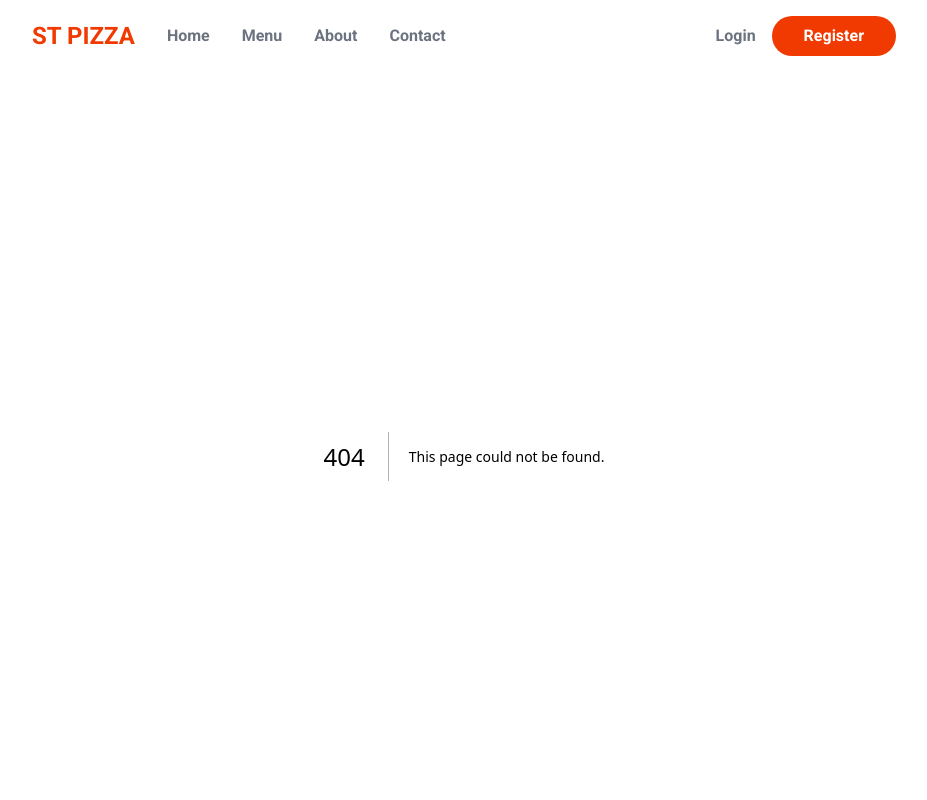
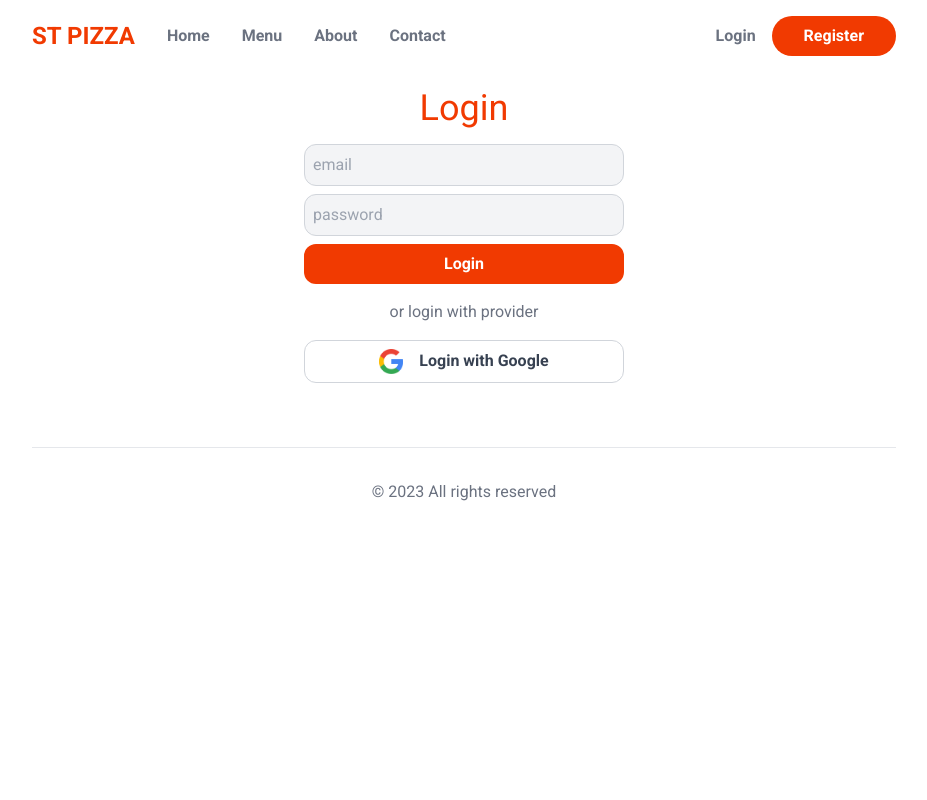
Before and after one commit to FelipeMDantas/FoodOrdering, a Next.js app: page /login in a window 1280 px wide. Before the commit this address had no page. Shown: the top 800 px of the page, without its empty margins (176-1103 px from the left). Built offline with nearby package versions, Linux system fonts and the light colour scheme; no server answers.

Commit message:
Regular and Google authentication established.

```diff
--- /dev/null
+++ b/src/app/api/auth/[...nextauth]/route.js
@@ -0,0 +1,41 @@
+import mongoose from "mongoose";
+import NextAuth from "next-auth";
+import CredentialsProvider from "next-auth/providers/credentials";
+import { User } from "@/models/User";
+import bcrypt from "bcrypt";
+import GoogleProvider from "next-auth/providers/google";
+
+const handler = NextAuth({
+  secret: process.env.SECRET,
+  providers: [
+    GoogleProvider({
+      clientId: process.env.GOOGLE_CLIENT_ID,
+      clientSecret: process.env.GOOGLE_CLIENT_SECRET,
+    }),
+    CredentialsProvider({
+      name: "Credentials",
+      id: "credentials",
+      credentials: {
+        username: {
+          label: "Email",
+          type: "email",
+          placeholder: "test@example.com",
+        },
+        password: { label: "Password", type: "password" },
+      },
+      async authorize(credentials, req) {
+        const { email, password } = credentials;
+
+        mongoose.connect(process.env.MONGO_URL);
+        const user = await User.findOne({ email });
+        const passwordOk = user && bcrypt.compareSync(password, user.password);
+
+        if (passwordOk) return user;
+
+        return null;
+      },
+    }),
+  ],
+});
+
+export { handler as GET, handler as POST };
--- a/src/app/api/auth/[...nextauth]/route.ts
+++ /dev/null
@@ -1,41 +0,0 @@
-import NextAuth from "next-auth";
-import CredentialsProvider from "next-auth/providers/credentials";
-
-const handler = NextAuth({
-  providers: [
-    CredentialsProvider({
-      name: "Credentials",
-      credentials: {
-        username: {
-          label: "Email",
-          type: "email",
-          placeholder: "test@example.com",
-        },
-        password: { label: "Password", type: "password" },
-      },
-      async authorize(credentials, req) {
-        // You need to provide your own logic here that takes the credentials
-        // submitted and returns either a object representing a user or value
-        // that is false/null if the credentials are invalid.
-        // e.g. return { id: 1, name: 'J Smith', email: 'jsmith@example.com' }
-        // You can also use the `req` object to obtain additional parameters
-        // (i.e., the request IP address)
-        const res = await fetch("/your/endpoint", {
-          method: "POST",
-          body: JSON.stringify(credentials),
-          headers: { "Content-Type": "application/json" },
-        });
-        const user = await res.json();
-
-        // If no error and we have user data, return it
-        if (res.ok && user) {
-          return user;
-        }
-        // Return null if user data could not be retrieved
-        return null;
-      },
-    }),
-  ],
-});
-
-export { handler as GET, handler as POST };
--- a/src/app/layout.js
+++ b/src/app/layout.js
@@ -1,6 +1,7 @@
 import { Roboto } from "next/font/google";
 import "./globals.css";
-import Header from "../components/layout/Header";
+import Header from "@/components/layout/Header";
+import AppProvider from "@/components/context/AppContext";
 
 const roboto = Roboto({ subsets: ["latin"], weight: ["400", "500", "700"] });
 
@@ -14,11 +15,13 @@ export default function RootLayout({ children }) {
     <html lang="en">
       <body className={roboto.className}>
         <main className="max-w-4xl mx-auto p-4">
-          <Header />
-          {children}
-          <footer className="border-t p-8 text-center text-gray-500 mt-16">
-            &copy; 2023 All rights reserved
-          </footer>
+          <AppProvider>
+            <Header />
+            {children}
+            <footer className="border-t p-8 text-center text-gray-500 mt-16">
+              &copy; 2023 All rights reserved
+            </footer>
+          </AppProvider>
         </main>
       </body>
     </html>
--- /dev/null
+++ b/src/app/login/page.js
@@ -0,0 +1,56 @@
+"use client";
+import Image from "next/image";
+import { useState } from "react";
+import { signIn } from "next-auth/react";
+
+const LoginPage = () => {
+  const [email, setEmail] = useState("");
+  const [password, setPassword] = useState("");
+  const [loginInProgress, setLoginInProgress] = useState(false);
+
+  async function handleFormSubmit(e) {
+    e.preventDefault();
+    setLoginInProgress(true);
+    await signIn("credentials", { email, password, callbackUrl: "/" });
+    setLoginInProgress(false);
+  }
+
+  return (
+    <section className="mt-8">
+      <h1 className="text-center text-primary text-4xl mb-4">Login</h1>
+      <form className="max-w-xs mx-auto" onSubmit={handleFormSubmit}>
+        <input
+          type="email"
+          placeholder="email"
+          value={email}
+          onChange={(e) => setEmail(e.target.value)}
+          disabled={loginInProgress}
+          name="email"
+        />
+        <input
+          type="password"
+          placeholder="password"
+          value={password}
+          onChange={(e) => setPassword(e.target.value)}
+          disabled={loginInProgress}
+          name="password"
+        />
+        <button disabled={loginInProgress} type="submit">
+          Login
+        </button>
+        <div className="my-4 text-center text-gray-500">
+          or login with provider
+        </div>
+        <button
+          className="flex gap-4 justify-center"
+          onClick={() => signIn("google", { callbackUrl: "/" })}
+        >
+          <Image src={"/google.png"} alt="" width={24} height={24} />
+          Login with Google
+        </button>
+      </form>
+    </section>
+  );
+};
+
+export default LoginPage;
--- a/src/app/register/page.js
+++ b/src/app/register/page.js
@@ -68,7 +68,10 @@ const RegisterPage = () => {
         <div className="my-4 text-center text-gray-500">
           or login with provider
         </div>
-        <button className="flex gap-4 justify-center">
+        <button
+          className="flex gap-4 justify-center"
+          onClick={() => signIn("google", { callbackUrl: "/" })}
+        >
           <Image src={"/google.png"} alt="" width={24} height={24} />
           Login with Google
         </button>
--- /dev/null
+++ b/src/components/context/AppContext.js
@@ -0,0 +1,8 @@
+"use client";
+import { SessionProvider } from "next-auth/react";
+
+const AppProvider = ({ children }) => {
+  return <SessionProvider>{children}</SessionProvider>;
+};
+
+export default AppProvider;
--- a/src/components/layout/Header.js
+++ b/src/components/layout/Header.js
@@ -1,6 +1,11 @@
+"use client";
+import { signOut, useSession } from "next-auth/react";
 import Link from "next/link";
 
 const Header = () => {
+  const session = useSession();
+  console.log(session);
+  const status = session.status;
   return (
     <header className="flex items-center justify-between">
       <nav className="flex gap-8 items-center text-gray-500 font-semibold">
@@ -12,7 +17,18 @@ const Header = () => {
         <Link href="">About</Link>
         <Link href="">Contact</Link>
       </nav>
+
       <nav className="flex items-center gap-4 text-gray-500 font-semibold">
+        {status === "authenticated" && (
+          <button
+            onClick={() => signOut()}
+            className="bg-primary rounded-full text-white px-8 py-2"
+          >
+            Logout
+          </button>
+        )}
+        {status === "unauthenticated" && (
+          <>
             <Link href="/login">Login</Link>
             <Link
               href="/register"
@@ -20,6 +36,8 @@ const Header = () => {
             >
               Register
             </Link>
+          </>
+        )}
       </nav>
     </header>
   );
--- a/src/components/layout/Hero.js
+++ b/src/components/layout/Hero.js
@@ -15,13 +15,13 @@ const Hero = () => {
         </p>
         <div className="flex gap-4 text-sm">
           <button
-            className="bg-primary uppercase flex gap-2 text-white px-8 py-2
-          rounded-full items-center"
+            className="flex justify-center bg-primary uppercase items-center gap-2 text-white
+            px-4 py-2 rounded-full"
           >
             Order now
             <Right />
           </button>
-          <button className="flex gap-2 py-2 text-gray-600 font-semibold">
+          <button className="flex items-center border-0 gap-2 py-2 text-gray-600 font-semibold">
             Learn more
             <Right />
           </button>
```
Lines whose indentation alone changed are shown as unchanged.
